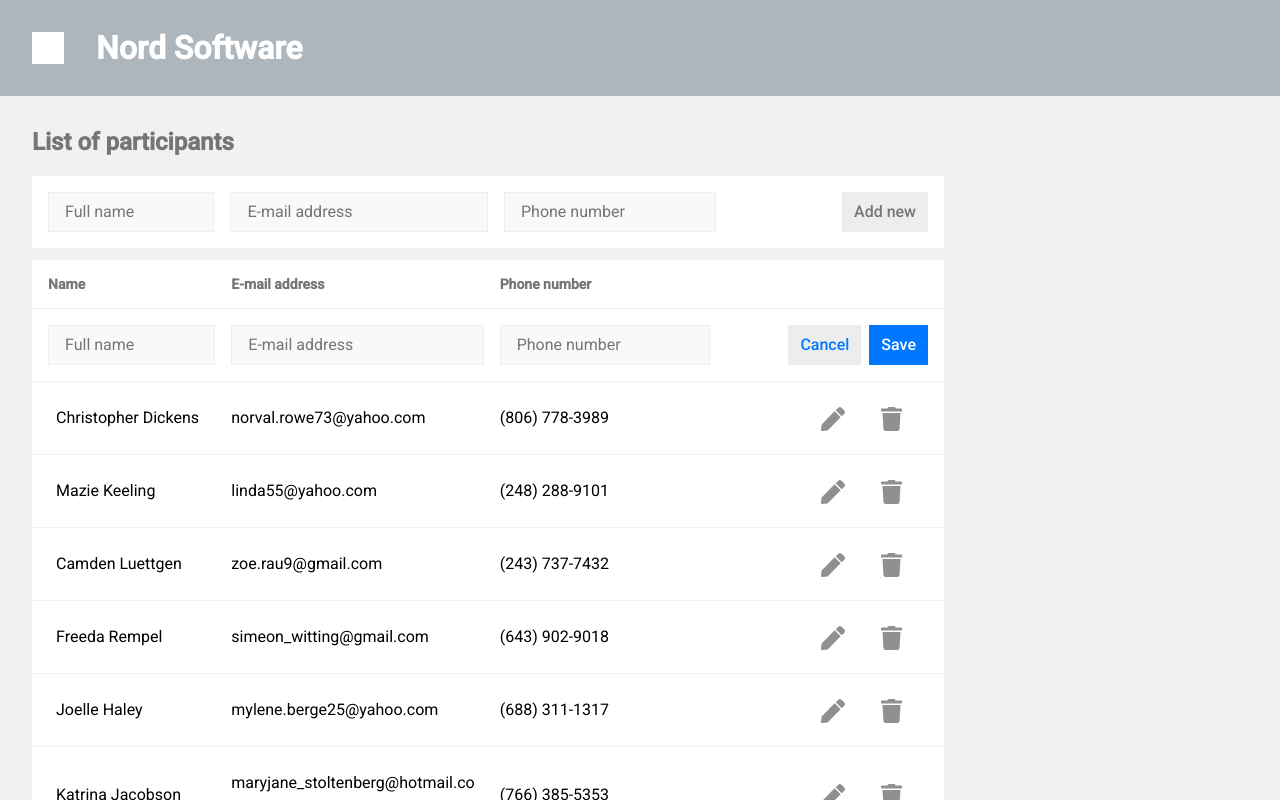
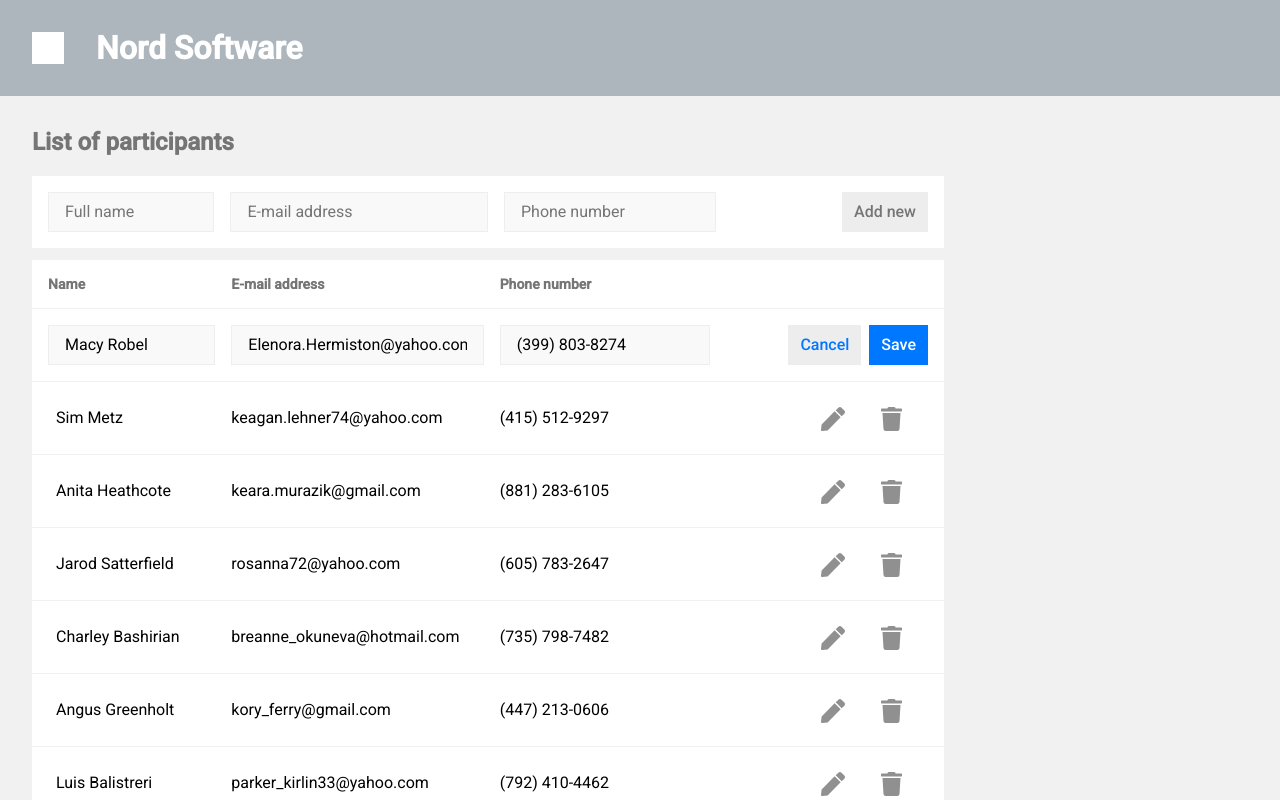
Before and after one commit to carole-arbogast/react-assignment-digia, a React (Create React App) app: page / in a window 1280 px wide. Both pictures are taken after a click on the button 833 px from the left and 344 px from the top of the page. Shown: the top 800 px of the page. Built offline with nearby package versions, Linux system fonts and the light colour scheme.

Commit message:
feat: set up form to edit participants information

```diff
--- a/src/App.tsx
+++ b/src/App.tsx
@@ -1,19 +1,33 @@
+import { useState } from "react";
 import styled from "styled-components";
 import AddParticipant from "./components/AddParticipant";
 import Header from "./components/Header";
 import { Table } from "./components/Table";
 import { GlobalStyle } from "./GlobalStyle";
+import faker from "faker";
+import { Participant } from "./components/TableRow";
 
 function App() {
+  const fakeParticipants = new Array(20).fill(null).map((e) => ({
+    id: faker.datatype.uuid(),
+    name: `${faker.name.firstName()} ${faker.name.lastName()}`,
+    email: faker.internet.email(),
+    phone: faker.phone.phoneNumberFormat(1),
+  }));
+
+  const [participants, setParticipants] =
+    useState<Participant[]>(fakeParticipants);
+
+  console.log(participants);
+
   return (
     <div className="App">
       <GlobalStyle />
-
       <Header />
       <Container>
         <Title>List of participants</Title>
         <AddParticipant />
-        <Table />
+        <Table participants={participants} onUpdate={setParticipants} />
       </Container>
     </div>
   );
--- a/src/components/Table.tsx
+++ b/src/components/Table.tsx
@@ -1,16 +1,43 @@
 import styled from "styled-components";
-import faker from "faker";
-import TableRow from "./TableRow";
+import TableRow, { Participant } from "./TableRow";
+import { FormProvider, useFieldArray, useForm } from "react-hook-form";
+import { Fragment, useState } from "react";
 
-export function Table() {
-  const fakeParticipants = new Array(20).fill(null).map((e) => ({
-    name: `${faker.name.firstName()} ${faker.name.lastName()}`,
-    email: faker.internet.email(),
-    phoneNumber: faker.phone.phoneNumberFormat(1),
-    id: faker.datatype.uuid(),
-  }));
+interface FormData {
+  participants: {
+    name: string;
+    email: string;
+    phone: string;
+  }[];
+}
+
+interface Props {
+  // TODO type
+  onUpdate: Function;
+  participants: Participant[];
+}
+
+export function Table(props: Props) {
+  const [editingRow, setEditingRow] = useState<string | null>();
+
+  const { onUpdate, participants } = props;
+
+  const onSubmit = (data: FormData) => {
+    onUpdate(data.participants);
+    setEditingRow(null);
+  };
+
+  const methods = useForm<FormData>({
+    defaultValues: { participants },
+  });
+  const { fields } = useFieldArray({
+    name: "participants",
+    control: methods.control,
+  });
 
   return (
+    <FormProvider {...methods}>
+      <form onSubmit={methods.handleSubmit(onSubmit)}>
         <TableWrapper cellSpacing="0">
           <TableHead>
             <tr>
@@ -21,11 +48,20 @@ export function Table() {
             </tr>
           </TableHead>
           <tbody>
-        {fakeParticipants.map((participant) => (
-          <TableRow participant={participant} />
+            {fields.map((participant, index) => (
+              <Fragment key={participant.id}>
+                <TableRow
+                  participant={participant}
+                  index={index}
+                  onEditClick={setEditingRow}
+                  isEditing={editingRow === participant.id}
+                />
+              </Fragment>
             ))}
           </tbody>
         </TableWrapper>
+      </form>
+    </FormProvider>
   );
 }
 
--- a/src/components/TableRow.tsx
+++ b/src/components/TableRow.tsx
@@ -1,52 +1,70 @@
-import { useState } from "react";
 import styled from "styled-components";
 import { FontAwesomeIcon } from "@fortawesome/react-fontawesome";
 import { faPen, faTrash } from "@fortawesome/free-solid-svg-icons";
+import { useFormContext } from "react-hook-form";
 
-interface Participant {
+export interface Participant {
   id: string;
   name: string;
   email: string;
-  phoneNumber: string;
+  phone: string;
 }
 
 interface Props {
   participant: Participant;
+  index: number;
+  onEditClick: Function;
+  isEditing?: boolean;
 }
 
 export function TableRow(props: Props) {
-  const { participant } = props;
+  const { register, watch } = useFormContext();
 
-  const [isEditing, setIsEditing] = useState<boolean>();
+  const { participant, index, onEditClick, isEditing } = props;
+  console.log(participant.name);
 
   return isEditing ? (
     <tr>
       <TableRowCell padding="1rem">
-        <Input placeholder={"Full name"} />
+        <Input
+          defaultValue={participant.name}
+          {...register(`participants.${index}.name`)}
+          placeholder={"Full name"}
+        />
       </TableRowCell>
       <TableRowCell padding="1rem">
-        <Input placeholder={"E-mail address"} />
+        <Input
+          defaultValue={participant.email}
+          {...register(`participants.${index}.email`)}
+          placeholder={"E-mail address"}
+        />
       </TableRowCell>
       <TableRowCell padding="1rem">
-        <Input placeholder={"Phone number"} />
+        <Input
+          defaultValue={participant.phone}
+          {...register(`participants.${index}.phone`)}
+          placeholder={"Phone number"}
+        />
       </TableRowCell>
       <TableRowCell padding="1rem">
         <FlexWrapper>
-          <Button inverted onClick={() => setIsEditing(false)}>
+          <Button inverted onClick={() => onEditClick(null)}>
             Cancel
           </Button>
-          <Button>Save</Button>
+          <Button type="submit">Save</Button>
         </FlexWrapper>
       </TableRowCell>
     </tr>
   ) : (
     <tr>
-      <TableRowCell>{participant.name}</TableRowCell>
-      <TableRowCell>{participant.email.toLowerCase()}</TableRowCell>
-      <TableRowCell>{participant.phoneNumber}</TableRowCell>
+      <TableRowCell>{watch(`participants.${index}.name`)}</TableRowCell>
+      <TableRowCell>
+        {watch(`participants.${index}.email`).toLowerCase()}
+      </TableRowCell>
+      <TableRowCell>{watch(`participants.${index}.phone`)}</TableRowCell>
       <TableRowCell colSpan={2}>
         <FlexWrapper>
-          <IconButton onClick={() => setIsEditing(true)}>
+          <IconButton onClick={() => onEditClick(participant.id)}>
             <StyledIcon icon={faPen} />
           </IconButton>
           <IconButton>
```
Lines whose indentation alone changed are shown as unchanged.
